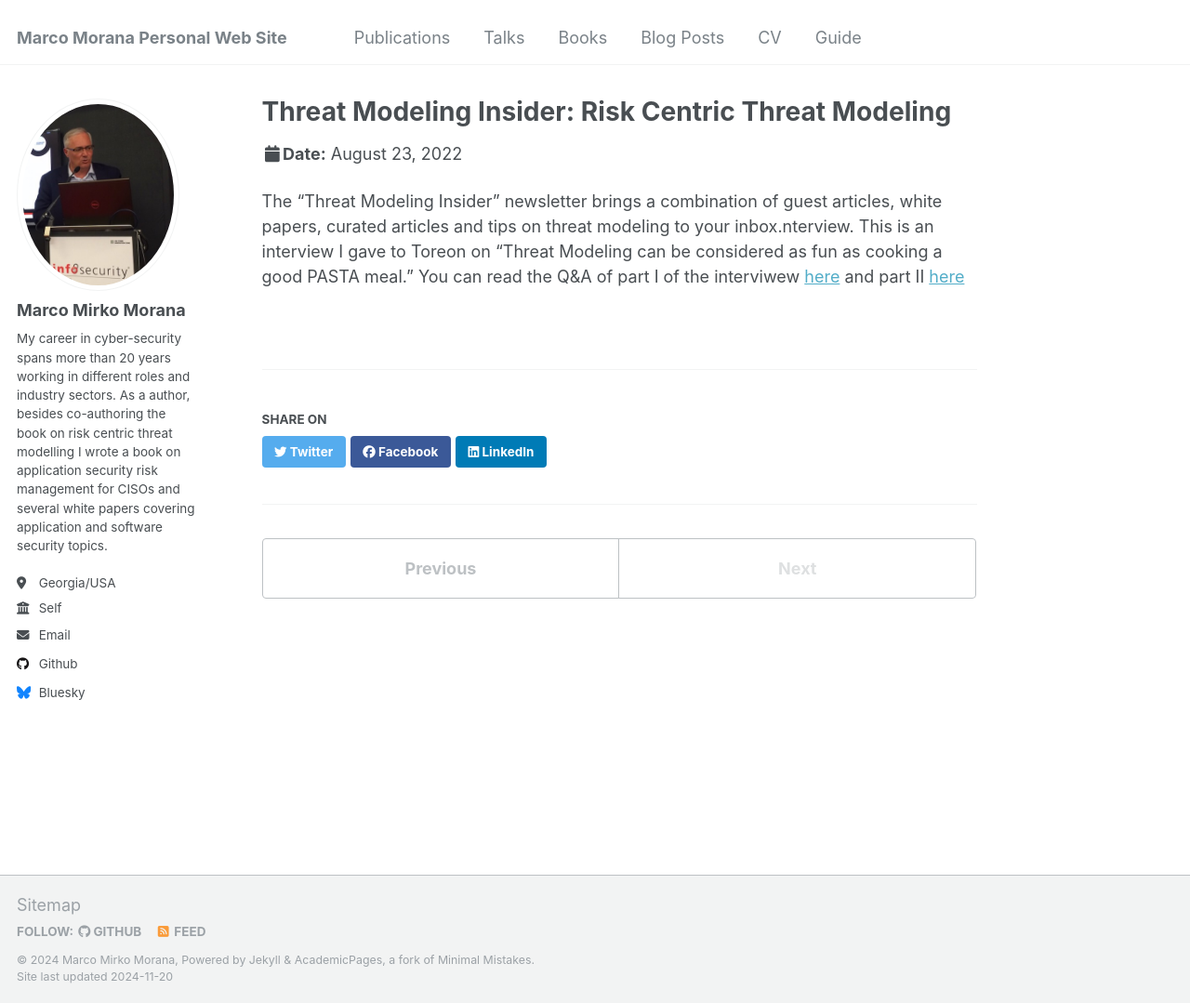
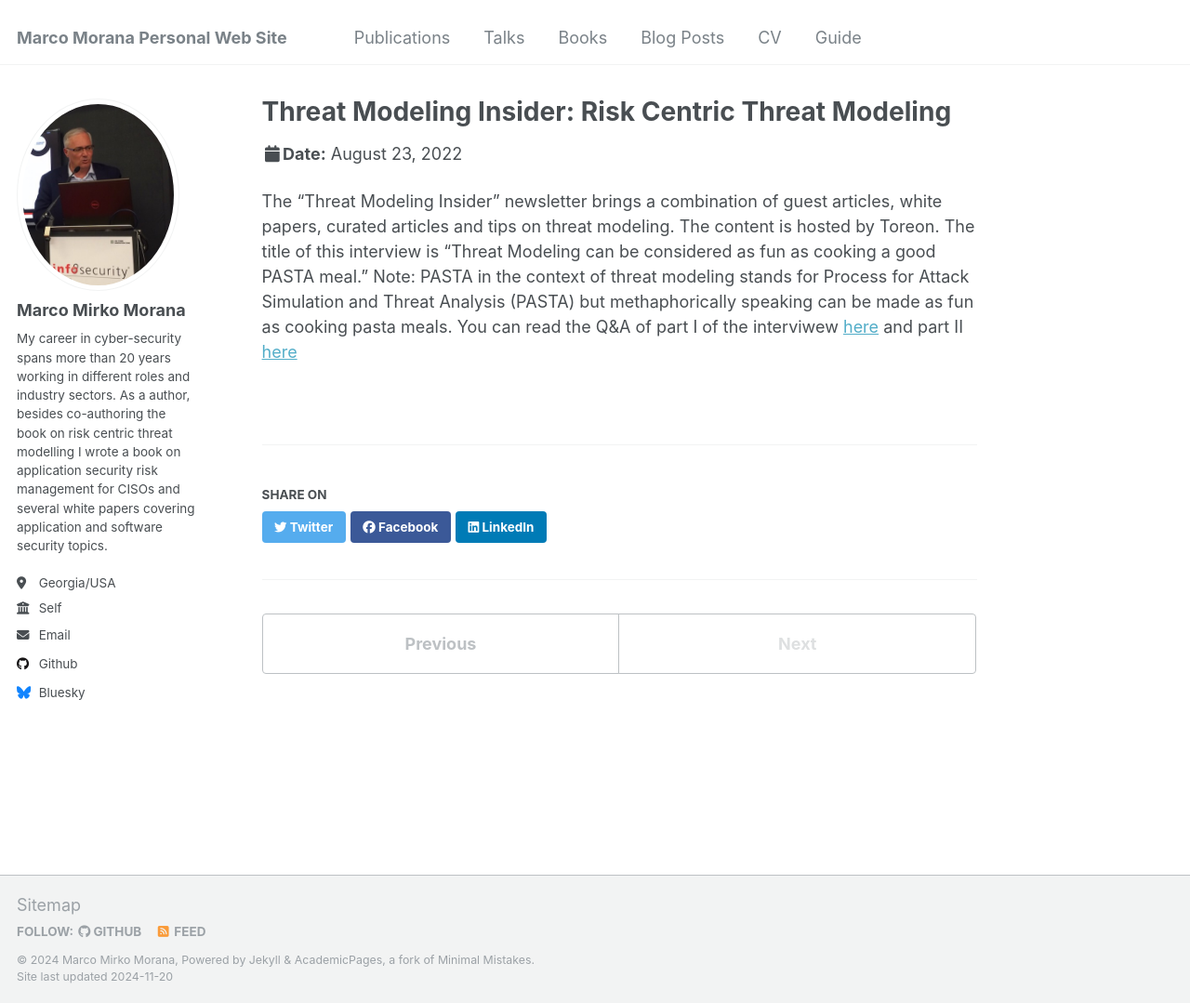
Before and after one commit to mmorana1/marcom, a Jekyll site: the page built from _talks/2022-August 23.md, in a window 1280 px wide and 1079 px high. Shown: the whole window at 93% size. Built offline with Jekyll 4.4.1, drawn with Linux system fonts in a browser that asks for light colours.

Commit message:
Update 2022-August 23.md

```diff
--- a/_talks/2022-August 23.md
+++ b/_talks/2022-August 23.md
@@ -8,4 +8,4 @@ date: 2022-8-23
 location: "Tampa, FL, USA"
 ---
 
-The “Threat Modeling Insider” newsletter brings a combination of guest articles, white papers, curated articles and tips on threat modeling to your inbox.nterview. This is an interview I gave to Toreon on “Threat Modeling can be considered as fun as cooking a good PASTA meal.” You can read the Q&A of part I of the interviwew [here](https://www.toreon.com/tmi-newsletter-17-threat-modeling-can-be-considered-as-fun-as-cooking-a-good-pasta-meal/) and part II [here](https://www.toreon.com/tmi-newsletter-18-threat-modeling-can-be-considered-as-fun-as-cooking-a-good-pasta-meal-part-2/)
+The “Threat Modeling Insider” newsletter brings a combination of guest articles, white papers, curated articles and tips on threat modeling. The content is hosted by Toreon. The title of this interview is “Threat Modeling can be considered as fun as cooking a good PASTA meal.” Note: PASTA in the context of threat modeling stands for Process for Attack Simulation and Threat Analysis (PASTA) but methaphorically speaking can be made as fun as cooking pasta meals. You can read the Q&A of part I of the interviwew [here](https://www.toreon.com/tmi-newsletter-17-threat-modeling-can-be-considered-as-fun-as-cooking-a-good-pasta-meal/) and part II [here](https://www.toreon.com/tmi-newsletter-18-threat-modeling-can-be-considered-as-fun-as-cooking-a-good-pasta-meal-part-2/)
```
